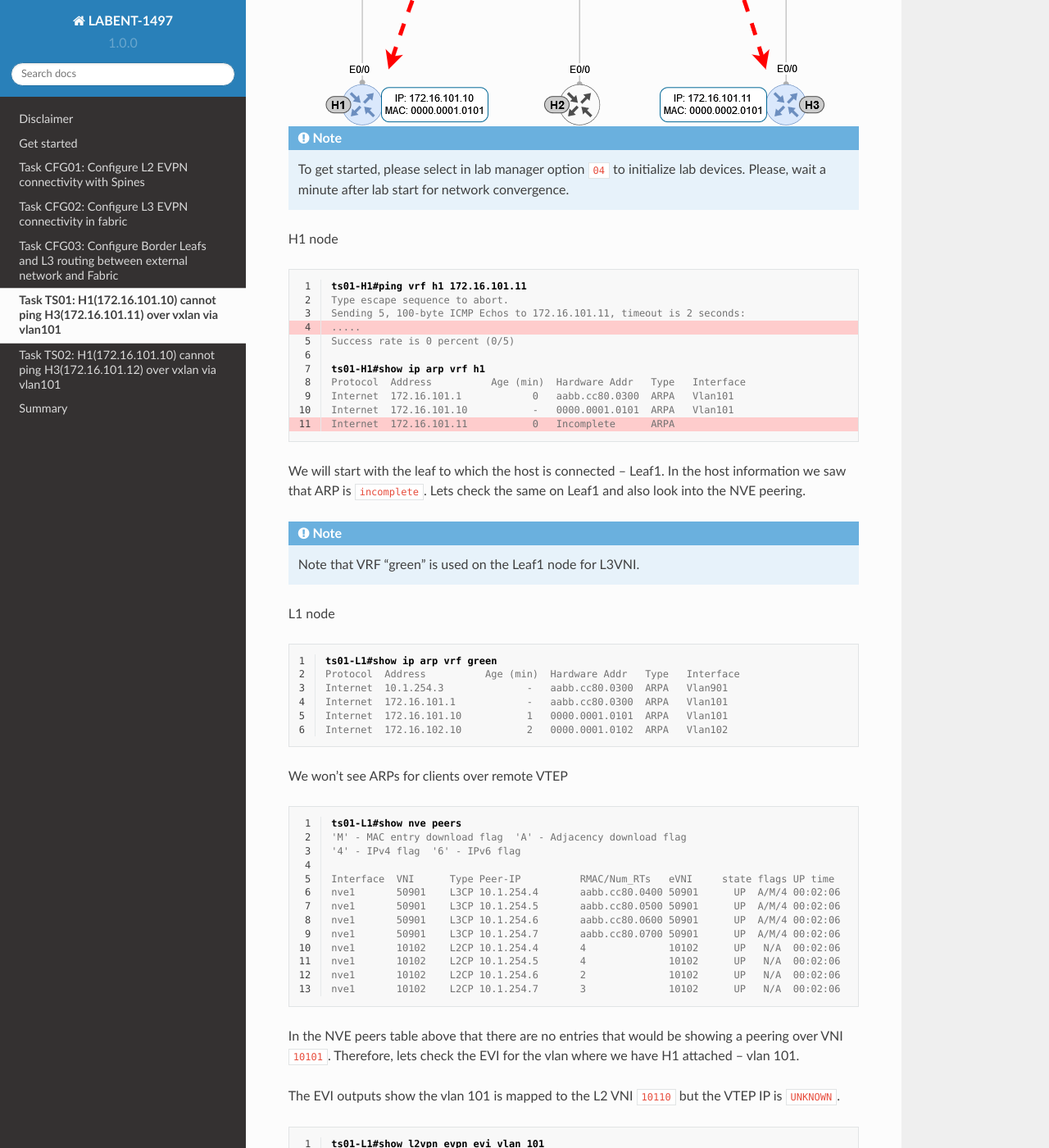
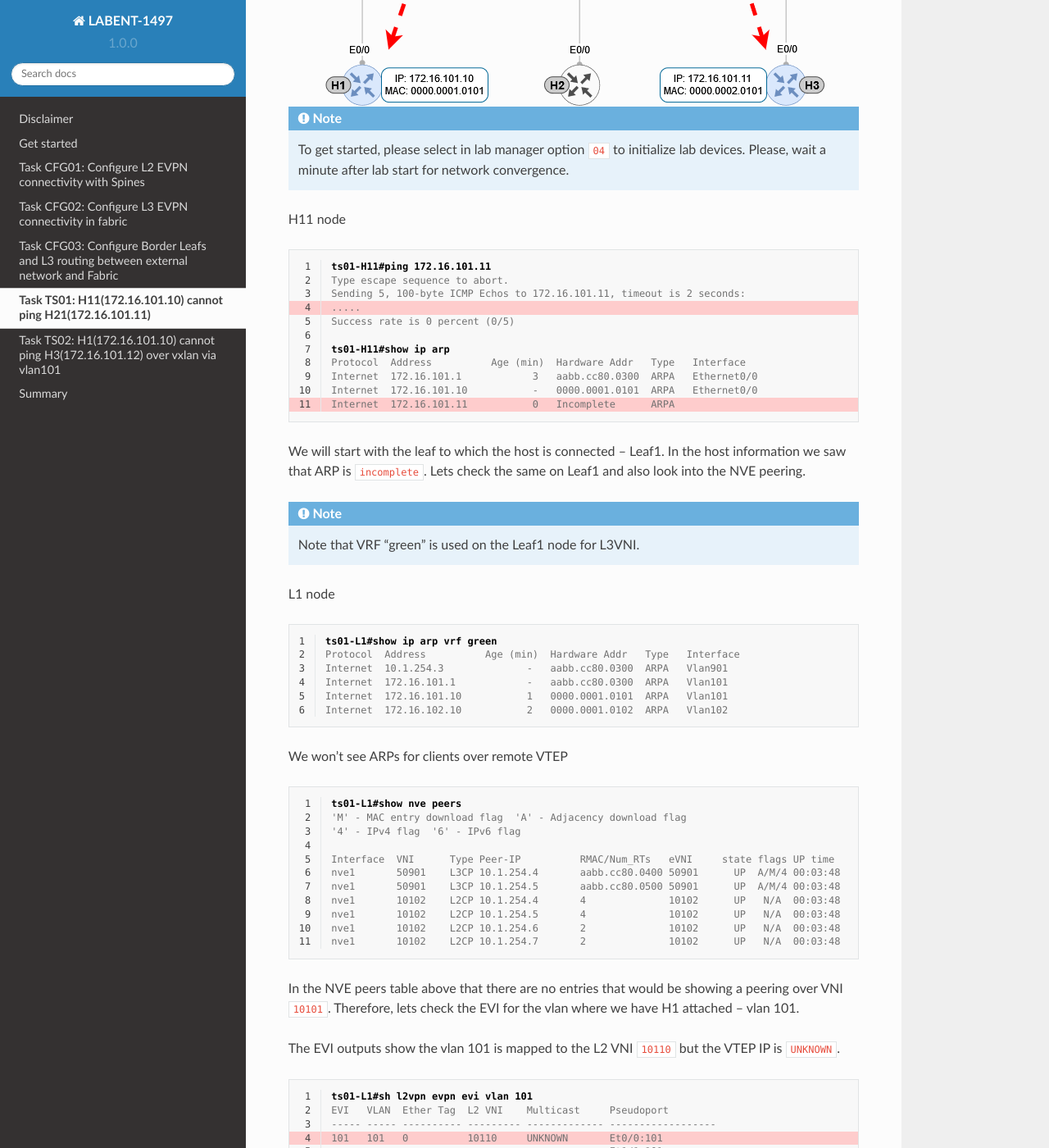
Before and after one commit to dvishchu/labent-1497, a Sphinx documentation site: the page built from docs/source/task_04.rst, in a window 1280 px wide and 1400 px high, scrolled down 579 px. Shown: the whole window at 82% size. Built offline with Sphinx 7.4.7 and the Read the Docs theme 2.0.0, drawn with Linux system fonts in a browser that asks for light colours; some of the changed text lies outside the part shown.

Commit message:
Updating task 04

```diff
--- a/docs/source/task_04.rst
+++ b/docs/source/task_04.rst
@@ -1,5 +1,5 @@
-Task TS01: H1(172.16.101.10) cannot ping H3(172.16.101.11) over vxlan via vlan101
-=================================================================================
+Task TS01: H11(172.16.101.10) cannot ping H21(172.16.101.11)
+============================================================
 
 .. image:: assets/ts01_topology.png
     :align: center
@@ -8,23 +8,23 @@
 
     To get started, please select in lab manager option ``04`` to initialize lab devices. Please, wait a minute after lab start for network convergence.
 
-H1 node
+H11 node
 
 .. code-block:: console
     :linenos:
     :emphasize-lines: 4,11
     :class: highlight-command highlight-command-13 emphasize-hll
 
-    ts01-H1#ping vrf h1 172.16.101.11
+    ts01-H11#ping 172.16.101.11
     Type escape sequence to abort.
     Sending 5, 100-byte ICMP Echos to 172.16.101.11, timeout is 2 seconds:
     .....
     Success rate is 0 percent (0/5)
 
-    ts01-H1#show ip arp vrf h1
+    ts01-H11#show ip arp
     Protocol  Address          Age (min)  Hardware Addr   Type   Interface
-    Internet  172.16.101.1            0   aabb.cc80.0300  ARPA   Vlan101
-    Internet  172.16.101.10           -   0000.0001.0101  ARPA   Vlan101
+    Internet  172.16.101.1            3   aabb.cc80.0300  ARPA   Ethernet0/0
+    Internet  172.16.101.10           -   0000.0001.0101  ARPA   Ethernet0/0
     Internet  172.16.101.11           0   Incomplete      ARPA
 
 We will start with the leaf to which the host is connected – Leaf1. In the host information we saw that ARP is ``incomplete``. Lets check the same on Leaf1 and also look into the NVE peering.
@@ -57,14 +57,12 @@
     '4' - IPv4 flag  '6' - IPv6 flag
 
     Interface  VNI      Type Peer-IP          RMAC/Num_RTs   eVNI     state flags UP time
-    nve1       50901    L3CP 10.1.254.4       aabb.cc80.0400 50901      UP  A/M/4 00:02:06
-    nve1       50901    L3CP 10.1.254.5       aabb.cc80.0500 50901      UP  A/M/4 00:02:06
-    nve1       50901    L3CP 10.1.254.6       aabb.cc80.0600 50901      UP  A/M/4 00:02:06
-    nve1       50901    L3CP 10.1.254.7       aabb.cc80.0700 50901      UP  A/M/4 00:02:06
-    nve1       10102    L2CP 10.1.254.4       4              10102      UP   N/A  00:02:06
-    nve1       10102    L2CP 10.1.254.5       4              10102      UP   N/A  00:02:06
-    nve1       10102    L2CP 10.1.254.6       2              10102      UP   N/A  00:02:06
-    nve1       10102    L2CP 10.1.254.7       3              10102      UP   N/A  00:02:06
+    nve1       50901    L3CP 10.1.254.4       aabb.cc80.0400 50901      UP  A/M/4 00:03:48
+    nve1       50901    L3CP 10.1.254.5       aabb.cc80.0500 50901      UP  A/M/4 00:03:48
+    nve1       10102    L2CP 10.1.254.4       4              10102      UP   N/A  00:03:48
+    nve1       10102    L2CP 10.1.254.5       4              10102      UP   N/A  00:03:48
+    nve1       10102    L2CP 10.1.254.6       2              10102      UP   N/A  00:03:48
+    nve1       10102    L2CP 10.1.254.7       2              10102      UP   N/A  00:03:48
 
 In the NVE peers table above that there are no entries that would be showing a peering over VNI ``10101``. Therefore, lets check the EVI for the vlan where we have H1 attached – vlan 101.
 
@@ -75,10 +73,11 @@
     :emphasize-lines: 4,28,30
     :class: highlight-command highlight-command-11 emphasize-hll
 
-    ts01-L1#show l2vpn evpn evi vlan 101
+    ts01-L1#sh l2vpn evpn evi vlan 101
     EVI   VLAN  Ether Tag  L2 VNI    Multicast     Pseudoport
     ----- ----- ---------- --------- ------------- ------------------
     101   101   0          10110     UNKNOWN       Et0/0:101
+                                                   Et1/1:101
 
     ts01-L1#show l2vpn evpn evi vlan 101 detail
     EVPN instance:       101 (VLAN Based)
@@ -201,15 +200,15 @@
     nve1       10101    L2CP 10.1.254.6       3              10101      UP   N/A  00:00:23
     nve1       10101    L2CP 10.1.254.7       3              10101      UP   N/A  00:00:23
 
-H1 node
+H11 node
 
 .. code-block:: console
     :linenos:
     :emphasize-lines: 4
     :class: highlight-command emphasize-hll-8
 
-    ts01-H1#ping vrf h1 172.16.101.11
+    ts01-H11#ping 172.16.101.11
     Type escape sequence to abort.
     Sending 5, 100-byte ICMP Echos to 172.16.101.11, timeout is 2 seconds:
-    !!!!!
-    Success rate is 100 percent (5/5), round-trip min/avg/max = 1/1/1 ms
+    .!!!!
+    Success rate is 80 percent (4/5), round-trip min/avg/max = 1/1/1 ms
```
Also changed, not shown: other parts of docs/source/task_04.rst (+1 -1 lines).
